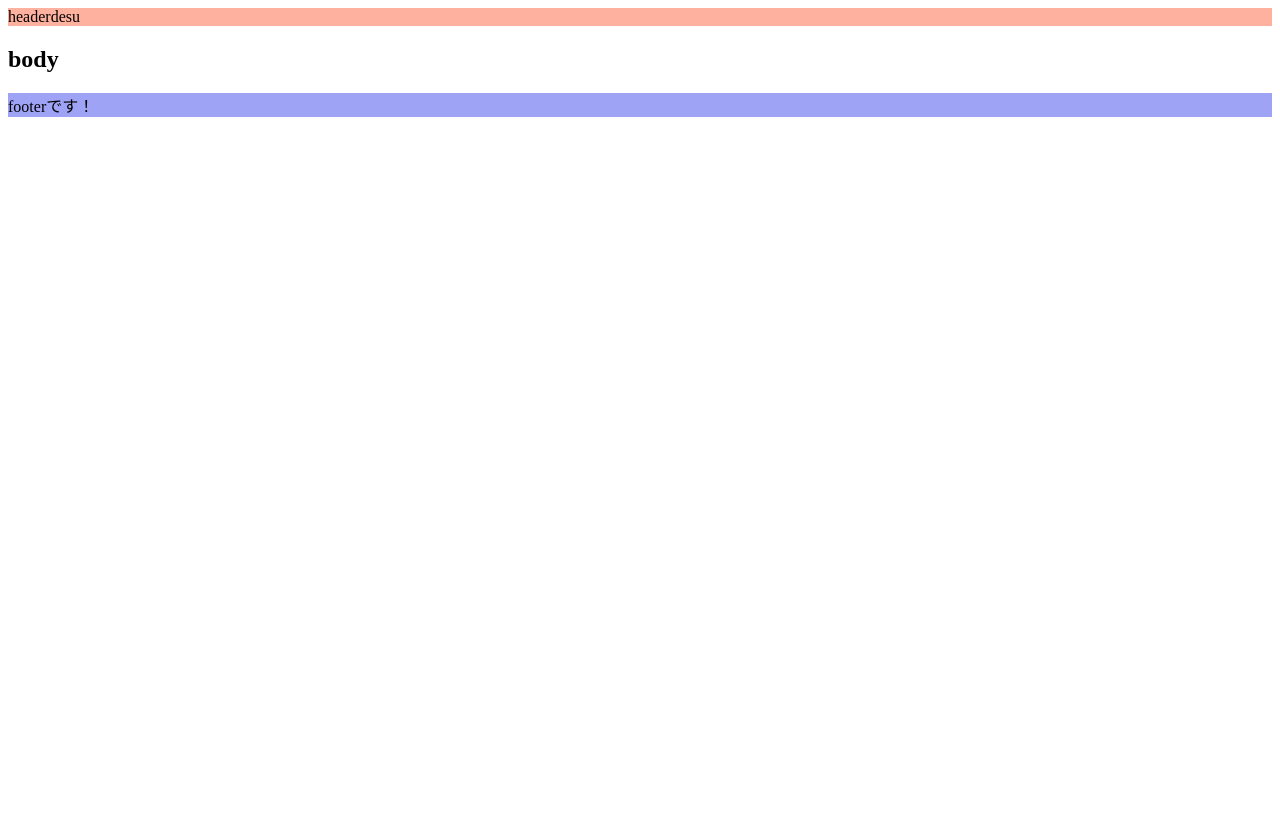
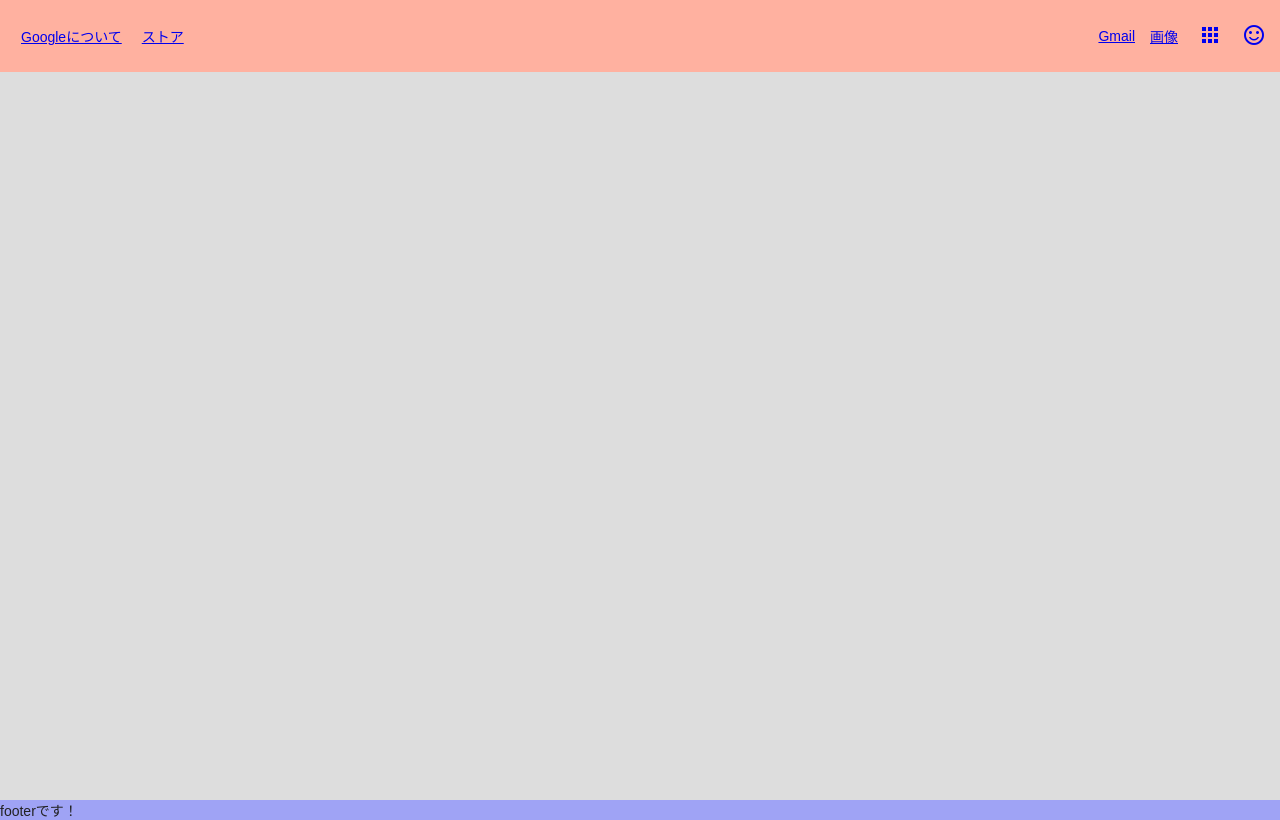
Before and after one commit to Huzitatuguharu/GoogleChallenge, a Nuxt app: page / in a window 1280 px wide. Built offline with nearby package versions, Linux system fonts and the light colour scheme.

Commit message:
headercreate

```diff
--- /dev/null
+++ b/assets/css/main.css
@@ -0,0 +1,9 @@
+/* chromeのdefoultのmerginは8px */
+
+body {
+  margin: 0;
+  padding: 0;
+  font-size: 14px;
+  font-family: arial, sans-serif;
+  color: #222;
+}
--- a/components/header.vue
+++ b/components/header.vue
@@ -1,17 +1,134 @@
 <template>
-<div>
   <header class="header">
-    headerdesu
+    <!-- left -->
+    <div class="header_left">
+      <p class="header_left_item">
+        <!-- target="_blank"で別タブで開く、rel="noopener noreferrer"はセキュリティ対策 -->
+        <a
+          rel="noopener noreferrer"
+          target="_blank"
+          href="https://about.google/?fg=1&utm_source=google-JP&utm_medium=referral&utm_campaign=hp-header"
+        >
+          Googleについて</a
+        >
+      </p>
+      <p class="header_left_item">
+        <a
+          rel="noopener noreferrer"
+          target="_blank"
+          href="https://store.google.com/JP?utm_source=hp_header&utm_medium=google_ooo&utm_campaign=GS100042&hl=ja-JP"
+        >
+          ストア</a
+        >
+      </p>
+    </div>
+
+    <!-- right -->
+    <div class="header_right">
+      <!-- rightのright -->
+      <div class="header_right_common">
+        <p class="header_right_item">
+          <a
+            rel="noopener noreferrer"
+            target="_blank"
+            href=" https://www.shonenjump.com/j/rensai/naruto.html"
+          >
+            Gmail</a
+          >
+        </p>
+        <p class="header_right_item">
+          <a
+            rel="noopener noreferrer"
+            target="_blank"
+            href="https://www.google.co.jp/imghp?hl=ja&authuser=0&ogbl"
+          >
+            画像</a
+          >
+        </p>
+      </div>
+
+      <!-- rightのleft -->
+      <div class="header_right_personal">
+        <p class="header_right_item">
+          <a
+            rel="noopener noreferrer"
+            target="_blank"
+            href=" https://3lion.younganimal.com/"
+          >
+            <!-- マテリアルアイコン -->
+            <span class="material-icons">
+              apps
+            </span></a
+          >
+        </p>
+
+        <p class="header_right_item">
+          <a
+            rel="noopener noreferrer"
+            target="_blank"
+            href="https://www.amazon.co.jp/%E6%B9%AF%E7%A5%9E%E3%81%8F%E3%82%93%E3%81%AB%E3%81%AF%E5%8F%8B%E9%81%94%E3%81%8C%E3%81%84%E3%81%AA%E3%81%84-1-%E5%B0%91%E5%B9%B4%E3%82%B5%E3%83%B3%E3%83%87%E3%83%BC%E3%82%B3%E3%83%9F%E3%83%83%E3%82%AF%E3%82%B9-%E4%BD%90%E5%80%89-%E6%BA%96/dp/4091240208"
+          >
+            <!-- マテリアルアイコン -->
+            <span class="material-icons">
+              sentiment_satisfied_alt
+            </span></a
+          >
+        </p>
+      </div>
+    </div>
   </header>
-</div>
 </template>
+
 <script>
-	export default {
-		components: {}
-	};
+export default {
+  components: {}
+};
 </script>
-<style scope>
+
+<style scoped>
 .header {
+  width: 100%;
+  /* 背景色 */
   background-color: rgb(255, 177, 160);
+  padding: 6px;
+  height: 60px;
+  /* 横並び */
+  display: flex;
+  align-items: center;
+  /* 要素を左右に配置 */
+  justify-content: space-between;
+  /* 位置を固定する */
+  position: fixed;
+  top: 0;
+}
+
+.header_right,
+.header_left {
+  display: flex;
+  align-items: center;
+  /* marginが10px、paddingが10pxなので縦の余白は20px */
+  gap: 0 20px;
+}
+
+/* leftの最初の要素だけ左側のpadding */
+.header_left_item:first-child {
+  margin-left: 15px;
+}
+
+.header_right_common {
+  display: flex;
+  align-items: center;
+  gap: 0 15px;
+}
+
+.header_right_personal {
+  display: flex;
+  align-items: center;
+  gap: 0 20px;
+}
+/* rightの最後の要素だけ左側のpadding */
+
+.header_right_personal:last-child {
+  margin-right: 20px;
 }
 </style>
--- a/layouts/default.vue
+++ b/layouts/default.vue
@@ -1,11 +1,17 @@
 <template>
-  <div>
+  <div class="wrapper">
     <Header />
     <Nuxt />
     <Footer />
   </div>
 
 </template>
+
+.<style scoped>
+.wrapper{
+	height: 100%;
+}
+</style>
 <script>
 
 import Header from "@/components/header.vue"; // headerをインポート
--- a/nuxt.config.js
+++ b/nuxt.config.js
@@ -1,7 +1,7 @@
 export default {
   // Global page headers: https://go.nuxtjs.dev/config-head
   head: {
-    title: 'googleapp',
+    title: 'Google?🤖',
     htmlAttrs: {
       lang: 'en'
     },
@@ -12,12 +12,13 @@ export default {
       { name: 'format-detection', content: 'telephone=no' }
     ],
     link: [
-      { rel: 'icon', type: 'image/x-icon', href: '/favicon.ico' }
+      { rel: 'icon', type: 'image/x-icon', href: '/favicon.ico' },
+      { rel: 'stylesheet', href: 'https://fonts.googleapis.com/icon?family=Material+Icons' }
     ]
   },
 
   // Global CSS: https://go.nuxtjs.dev/config-css
-  css: [
+  css: [ '@/assets/css/main.css'
   ],
 
   // Plugins to run before rendering page: https://go.nuxtjs.dev/config-plugins
--- a/pages/index.vue
+++ b/pages/index.vue
@@ -1,5 +1,12 @@
 <template>
   <section class="container">
-    <h1>body</h1>
+    <main>body</main>
   </section>
 </template>
+<style scoped>
+main {
+  height: 100vh;
+  background-color: #ddd;
+  text-align: center;
+}
+</style>
```
